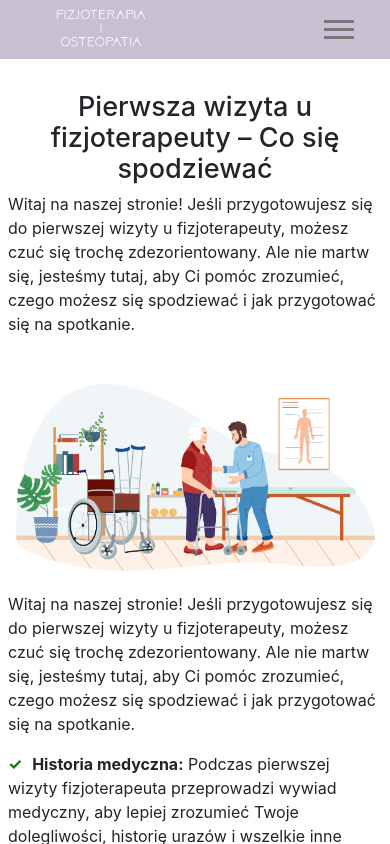
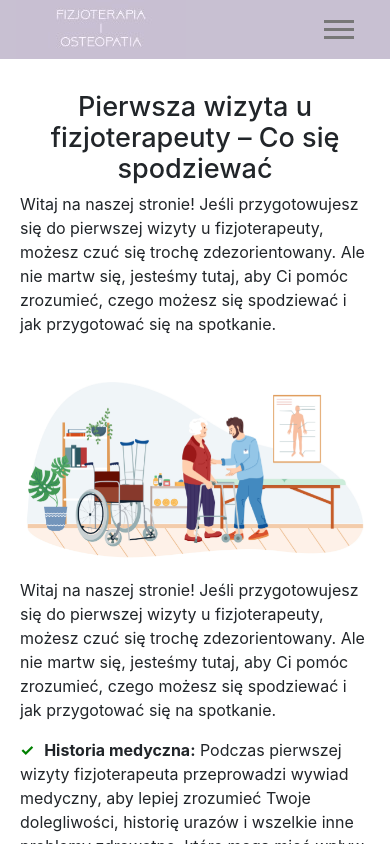
Before and after one commit to tomaszrosko/react-fizjoterapiapch, a React (Create React App) app: page /first-visit in a window 390 px wide. Shown: the top 844 px of the page. Built offline with nearby package versions, Linux system fonts and the light colour scheme.

Commit message:
feat(firstVisit) bug fix mx-auto on mobile

```diff
--- a/src/components/FirstVisit/firstVisit.js
+++ b/src/components/FirstVisit/firstVisit.js
@@ -11,10 +11,10 @@ function FirstVisit() {
         <>
             <section className={'c-section-first-visit'}>
                 <Container>
-                    <Row className={'justify-content-center'}>
+                    <Row className={'justify-content-center mx-auto'}>
                         <Col sm={10}>
                             <Row>
-                                <Col sm={12}>
+                                <Col xs={12}>
                                     <h1 className={'text-center'}>Pierwsza wizyta u fizjoterapeuty – Co się
                                         spodziewać</h1>
                                     <p>
@@ -26,11 +26,11 @@ function FirstVisit() {
                                         spotkanie.
                                     </p>
                                 </Col>
-                                <Col md={4}>
+                                <Col xs={12} md={4}>
                                     <img src={Photo} className={"img-fluid c-section-first-visit__photo"} width={5000} height={3001} alt="Portrait"
                                          title={"Portrait"}/>
                                 </Col>
-                                <Col md={8} className={'c-text'}>
+                                <Col xs={12} md={8} className={'c-text'}>
                                     <div className={"c-text__content"}>
                                         <p>Witaj na naszej stronie! Jeśli przygotowujesz się do pierwszej wizyty u
                                             fizjoterapeuty, możesz czuć się trochę zdezorientowany. Ale nie martw się,
```
